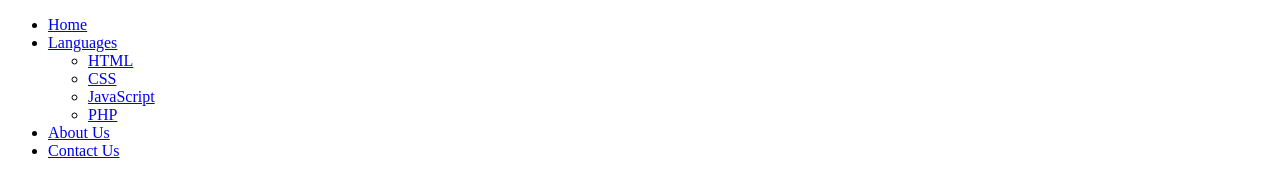
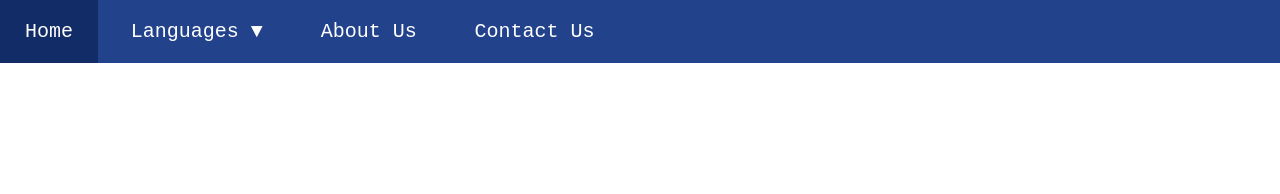
Before and after one commit to joominchoi/drop-down-menu, a plain HTML site: page index.html in a window 1280 px wide. Drawn offline with Linux system fonts and the light colour scheme.

Commit message:
Update styling

```diff
--- a/index.html
+++ b/index.html
@@ -3,13 +3,14 @@
   <head>
     <meta charset="UTF-8" />
     <meta name="viewport" content="width=device-width, initial-scale=1.0" />
+    <link rel="stylesheet" href="style.css">
     <title>Drop-down menu</title>
   </head>
   <body>
     <ul>
       <li><a href="#">Home</a></li>
       <li>
-        <a href="#">Languages</a>
+        <a href="#">Languages ▼</a>
         <ul class="dropdown">
           <li><a href="#">HTML</a></li>
           <li><a href="#">CSS</a></li>
--- /dev/null
+++ b/style.css
@@ -0,0 +1,44 @@
+* {
+  padding: 0;
+  margin: 0;
+  font-family: monospace;
+}
+
+ul {
+  list-style: none;
+  background: #22438C;
+}
+
+ul li {
+  display: inline-block;
+  position: relative;
+}
+
+ul li a {
+  display: block;
+  padding: 20px 25px;
+  color: #FFF;
+  text-decoration: none;
+  text-align: center;
+  font-size: 20px;
+}
+
+ul li ul.dropdown li {
+  display: block;
+}
+
+ul li ul.dropdown {
+  width: 100%;
+  background: #22438C;
+  position: absolute;
+  z-index: 999;
+  display: none;
+}
+
+ul li a:hover {
+  background: #112C66;
+}
+
+ul li:hover ul.dropdown {
+  display: block;
+}
```
